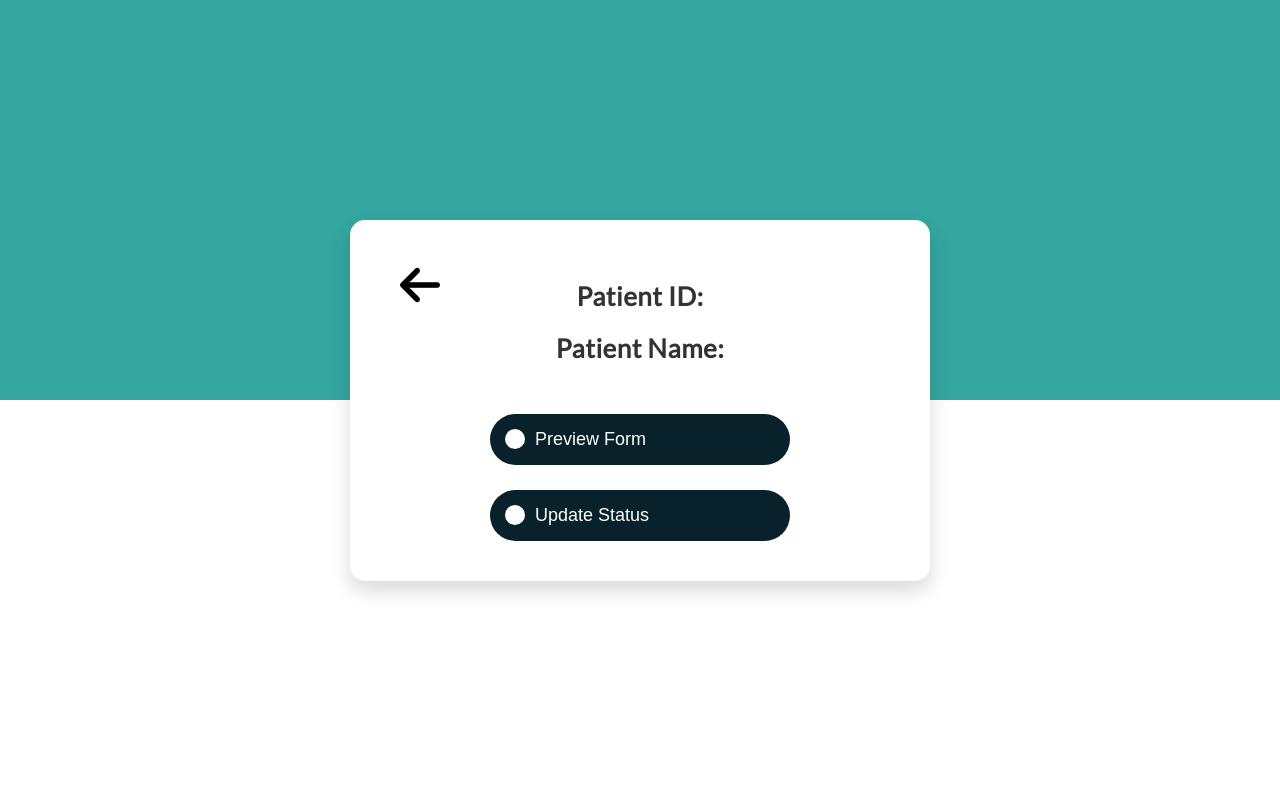
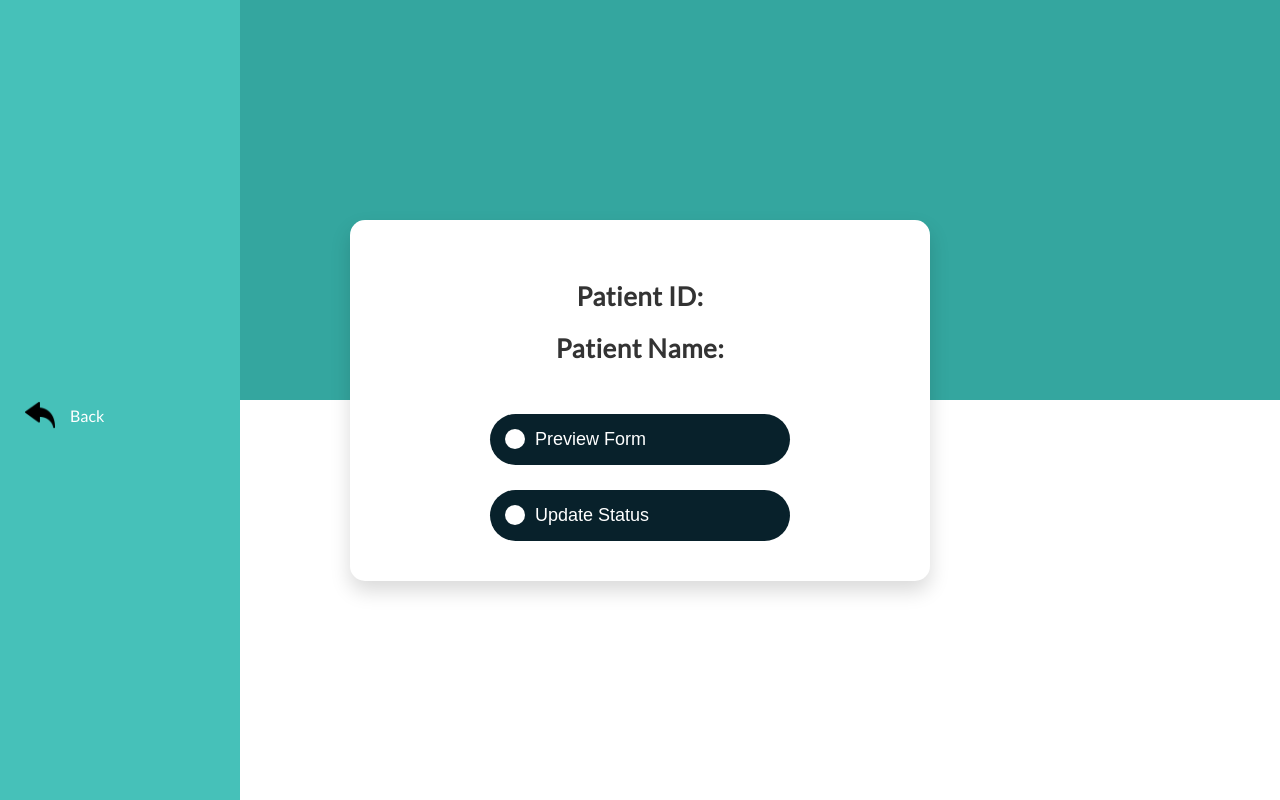
Before and after one commit to winniehhy/Medilink, a website: page frontend/hospital_preview_update.html in a window 1280 px wide. Drawn offline with Linux system fonts and the light colour scheme.

Commit message:
Add back arrow to sidebar

```diff
--- a/frontend/hospital_preview_update.html
+++ b/frontend/hospital_preview_update.html
@@ -7,11 +7,14 @@
     <link rel="stylesheet" href="style.css">
 </head>
 <body>
+    <div class="sidebar">
+		<a href="#">
+			<img src="src/sidebar/back.png" width="30px" height="30px" onclick="prevPage()">
+			<span class="label">Back</span>
+		</a>
+	</div>
     <div class="top-rectangle"></div>
     <div class="middle-rectangle">
-        <div class="header">
-            <img src="src/sidebar/arrow.png" alt="Back" class="back-arrow" onclick="prevPage()" style="cursor: pointer; width: 40px; height: auto;">
-        </div>
         <div class="fillingcontainer">
             <div class="title">Patient ID: <span id="patient-id"></span></div>
         </div>
--- a/frontend/style.css
+++ b/frontend/style.css
@@ -61,29 +61,6 @@ body {
     justify-content: center;
     position: relative;
     width: 100%;
-}
-
-.back-arrow {
-    border-radius: 40%;
-    cursor: pointer;
-    position: absolute;
-    top: 0.1px;
-    left: 5px;
-    color: #333;
-    font-weight: bold;
-    background: none;
-    border: none;
-    outline: none;
-    padding: 5px;
-    display: flex;
-    align-items: center;
-    transition: color 0.2s ease;
-}
-
-.back-arrow:active {
-    background-color: #d3d3d3;
-    box-shadow: 0 4px 10px rgba(0, 0, 0, 0.3);
-    transform: scale(0.95);
 }
 
 .fillingcontainer {
```
